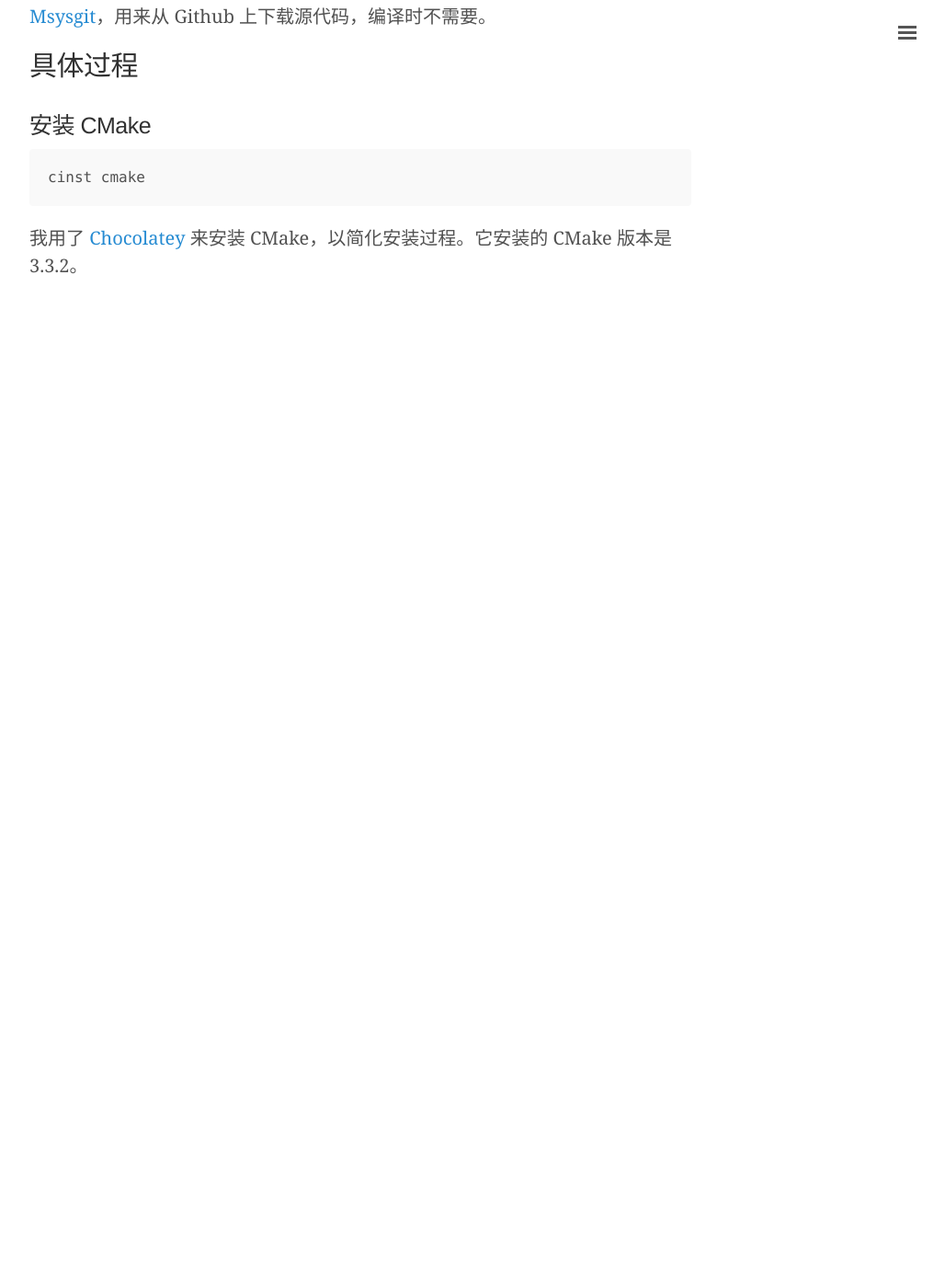
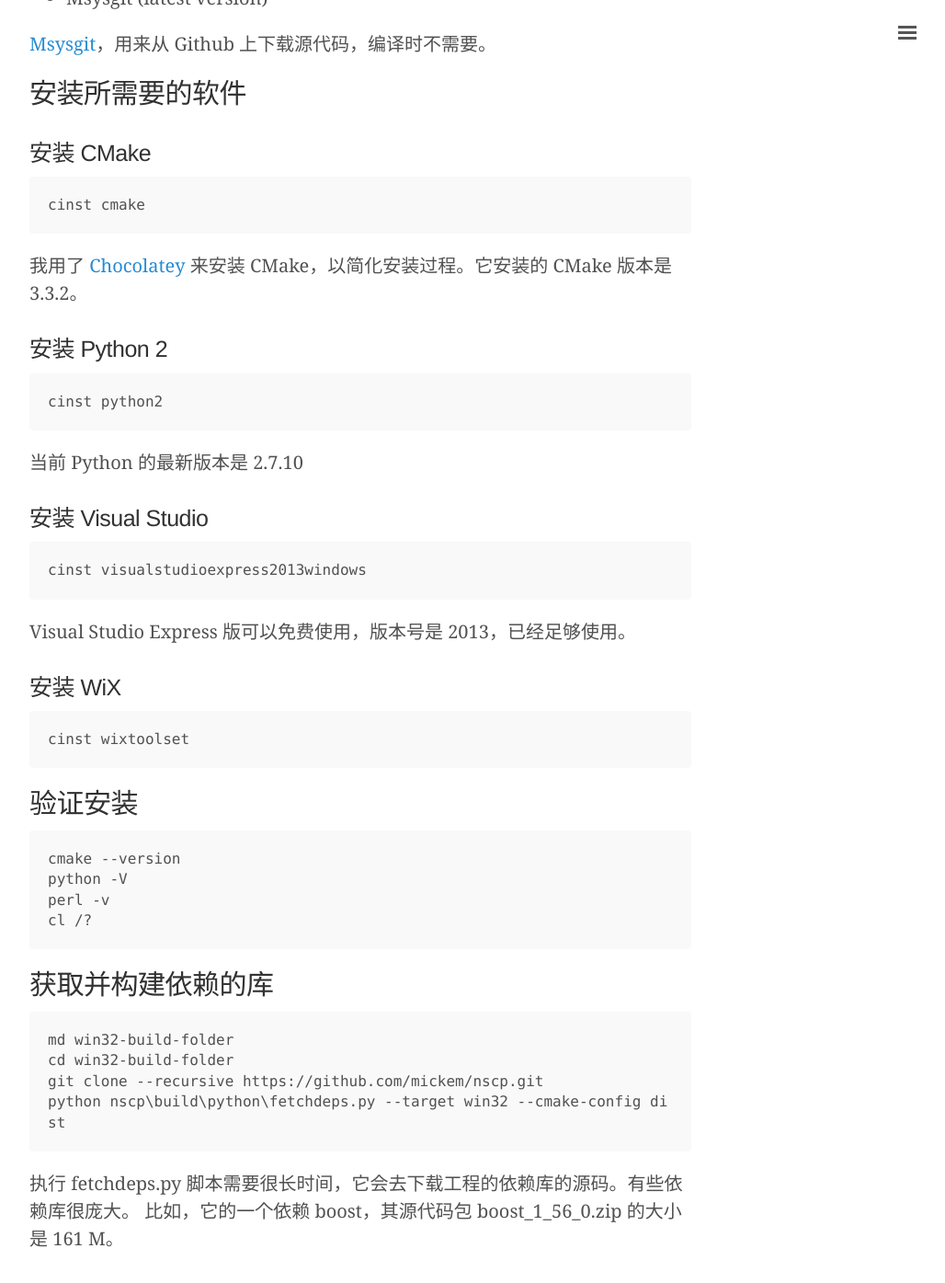
Before and after one commit to 0000-bigtree/0000-bigtree.github.io, a Jekyll site: the page built from _posts/2015-05-26-compile-nscp-on-32-win7.md, in a window 1280 px wide and 1400 px high, scrolled down 1400 px. Shown: the top 1395 px of the window at 92% size, without its empty margins (248-1276 px from the left). Built offline with Jekyll 4.4.1, drawn with Linux system fonts in a browser that asks for light colours; before the commit the page ends 1784 px from its top, so only the background shows below that; some of the changed text lies outside the part shown.

Commit message:
continue to write

```diff
--- a/_posts/2015-05-26-compile-nscp-on-32-win7.md
+++ b/_posts/2015-05-26-compile-nscp-on-32-win7.md
@@ -34,7 +34,7 @@
 
 * Python 2.7
 
-这个估计是提供库和头文件，来支持嵌入 Python 解释器的。
+作用一是运行一些 Python 写的构建脚本；二是提供库和头文件，来支持嵌入 Python 解释器。
 
 * Visual Studio
 
@@ -53,10 +53,43 @@
 [Msysgit](http://msysgit.github.io)，用来从 Github 上下载源代码，编译时不需要。
 
 
-## 具体过程
+## 安装所需要的软件
 
 ### 安装 CMake
 
     cinst cmake
 
 我用了 [Chocolatey](https://chocolatey.org) 来安装 CMake，以简化安装过程。它安装的 CMake 版本是 3.3.2。
+
+### 安装 Python 2
+
+    cinst python2
+
+当前 Python 的最新版本是 2.7.10
+
+### 安装 Visual Studio
+
+    cinst visualstudioexpress2013windows
+
+Visual Studio Express 版可以免费使用，版本号是 2013，已经足够使用。
+
+### 安装 WiX
+
+    cinst wixtoolset
+
+## 验证安装
+
+    cmake --version
+    python -V
+    perl -v
+    cl /?
+
+## 获取并构建依赖的库
+
+    md win32-build-folder
+    cd win32-build-folder
+    git clone --recursive https://github.com/mickem/nscp.git
+    python nscp\build\python\fetchdeps.py --target win32 --cmake-config dist
+
+执行 fetchdeps.py 脚本需要很长时间，它会去下载工程的依赖库的源码。有些依赖库很庞大。
+比如，它的一个依赖 boost，其源代码包 boost_1_56_0.zip 的大小是 161 M。
```
Also changed, not shown: other parts of _posts/2015-05-26-compile-nscp-on-32-win7.md (+1 -1 lines).
